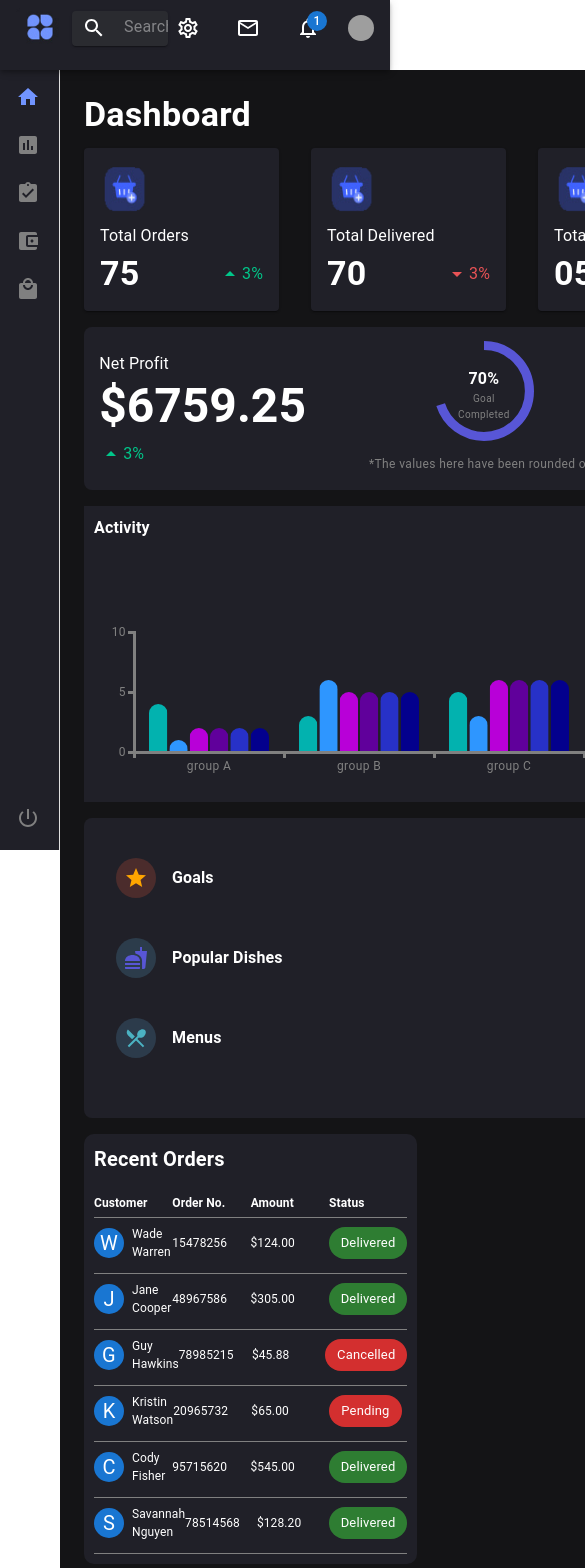
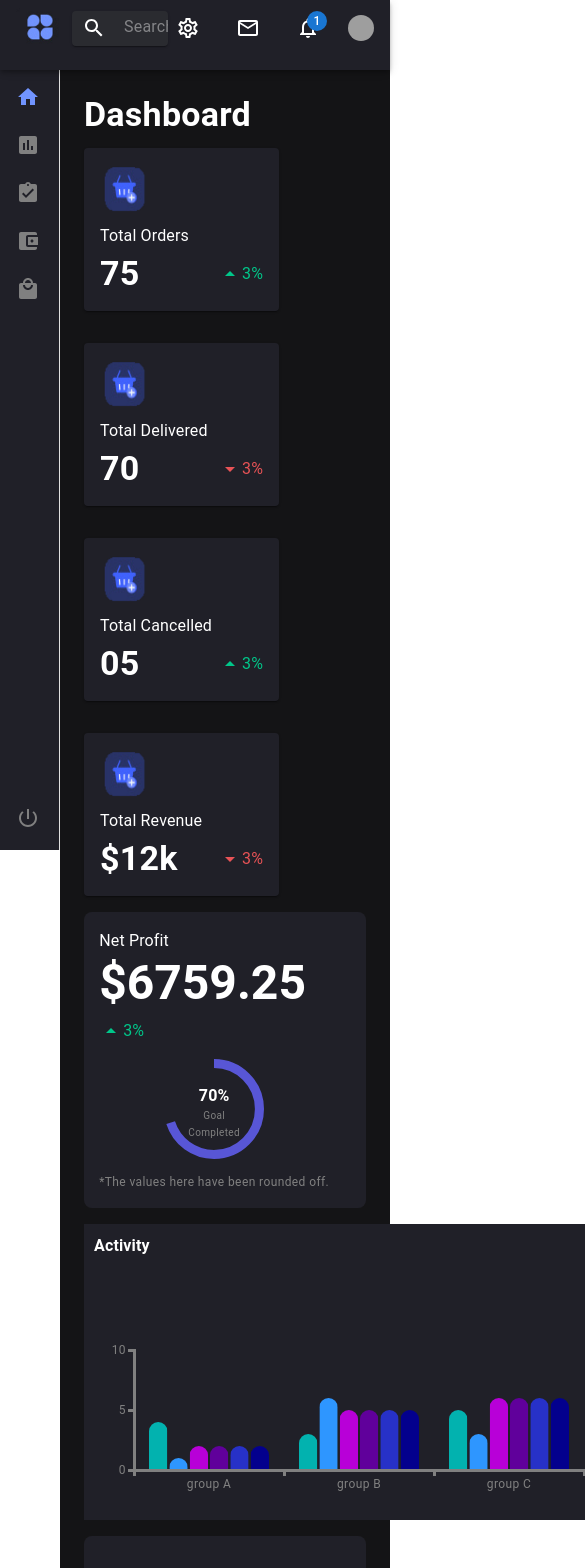
Before and after one commit to yashlande/fitpo-assignment, a React (Create React App) app: page / in a window 390 px wide. Shown: the top 1568 px of the page, 585 px wide, since content can reach past the window. Built offline with nearby package versions, Linux system fonts and the light colour scheme; grey boxes are pictures that could not be loaded.

Commit message:
YashL: responsive issue fixed

```diff
--- a/src/components/CardNetProfit.js
+++ b/src/components/CardNetProfit.js
@@ -1,5 +1,5 @@
 import React from "react";
-import { Box, Typography, CircularProgress } from "@mui/material";
+import { Box, Typography, CircularProgress, Grid } from "@mui/material";
 import ArrowDropUpIcon from "@mui/icons-material/ArrowDropUp";
 import { Color } from "../constants/Colors";
 
@@ -7,7 +7,6 @@ const NetProfit = () => {
   return (
     <Box
       sx={{
-        position: "relative",
         display: "flex",
         justifyContent: "space-between",
         alignItems: "center",
@@ -15,11 +14,10 @@ const NetProfit = () => {
         borderRadius: 2,
         padding: 1.9,
         color: "white",
-        height: "163px",
-        width: "530px",
       }}
     >
-      {/* Net Profit Details */}
+      <Grid container spacing={2}>
+        <Grid item xm={6}>
           <Box>
             <Typography variant="subtitle1" color="white">
               Net Profit
@@ -44,10 +42,15 @@ const NetProfit = () => {
               </Box>
             </Box>
           </Box>
-
-      {/* Circular Progress Chart */}
+        </Grid>
+        <Grid item xm={6}>
           <Box
-        sx={{ display: "flex", flexDirection: "column", alignItems: "center" }}
+            sx={{
+              display: "flex",
+              flexDirection: "column",
+              alignItems: "center",
+              position: "relative",
+            }}
           >
             <CircularProgress
               variant="determinate"
@@ -62,16 +65,28 @@ const NetProfit = () => {
                 flexDirection: "column",
                 alignItems: "center",
                 position: "absolute",
-            top: 40,
+                top: 25,
               }}
             >
-          <Typography sx={{ fontSize: "16px" }} color="white" fontWeight="bold">
+              <Typography
+                sx={{ fontSize: "16px" }}
+                color="white"
+                fontWeight="bold"
+              >
                 70%
               </Typography>
-          <Typography variant="caption" sx={{ fontSize: "10px" }} color="gray">
+              <Typography
+                variant="caption"
+                sx={{ fontSize: "10px" }}
+                color="gray"
+              >
                 Goal
               </Typography>
-          <Typography variant="caption" sx={{ fontSize: "10px" }} color="gray">
+              <Typography
+                variant="caption"
+                sx={{ fontSize: "10px" }}
+                color="gray"
+              >
                 Completed
               </Typography>
             </Box>
@@ -82,6 +97,8 @@ const NetProfit = () => {
               </Typography>
             </Box>
           </Box>
+        </Grid>
+      </Grid>
     </Box>
   );
 };
--- a/src/components/Dashboard.js
+++ b/src/components/Dashboard.js
@@ -19,7 +19,7 @@ const Dashboard = () => {
         Dashboard
       </Typography>
       <Grid container spacing={2}>
-        <Grid item md={8}>
+        <Grid item xl={8}>
           <Box
             sx={{
               display: "flex",
@@ -29,7 +29,7 @@ const Dashboard = () => {
             }}
           >
             <Grid container spacing={4}>
-              <Grid item sm={3}>
+              <Grid item md={3}>
                 <Card
                   imageName={totalOrders}
                   cardHeading={"Total Orders"}
@@ -38,7 +38,7 @@ const Dashboard = () => {
                   percentageType="up"
                 />
               </Grid>
-              <Grid item sm={3}>
+              <Grid item md={3}>
                 <Card
                   imageName={totalOrders}
                   cardHeading={"Total Delivered"}
@@ -47,7 +47,7 @@ const Dashboard = () => {
                   percentageType="down"
                 />
               </Grid>
-              <Grid item sm={3}>
+              <Grid item md={3}>
                 <Card
                   imageName={totalOrders}
                   cardHeading={"Total Cancelled"}
@@ -56,7 +56,7 @@ const Dashboard = () => {
                   percentageType="up"
                 />
               </Grid>
-              <Grid item sm={3}>
+              <Grid item md={3}>
                 <Card
                   imageName={totalOrders}
                   cardHeading={"Total Revenue"}
@@ -68,7 +68,7 @@ const Dashboard = () => {
             </Grid>
           </Box>
         </Grid>
-        <Grid item md={4}>
+        <Grid item xl={4}>
           <NetProfit />
         </Grid>
         <Grid item sm={8}>
--- a/src/components/MenuList.js
+++ b/src/components/MenuList.js
@@ -51,7 +51,6 @@ const MenuList = () => {
               display: "flex",
               justifyContent: "space-between",
               alignItems: "center",
-              borderRadius: 1,
               marginBottom: index !== menuItems.length - 1 ? 1 : 0,
               padding: 2,
             }}
--- a/src/pages/Main.js
+++ b/src/pages/Main.js
@@ -14,7 +14,12 @@ function Main() {
         <LeftSideBar />
         <Box
           component="main"
-          sx={{ flexGrow: 1, p: 3, background: Color.BackgroundSecondary }}
+          sx={{
+            flexGrow: 1,
+            p: 3,
+            background: Color.BackgroundSecondary,
+            width: "80vw",
+          }}
         >
           <Dashboard />
         </Box>
```
Lines whose indentation alone changed are shown as unchanged.
